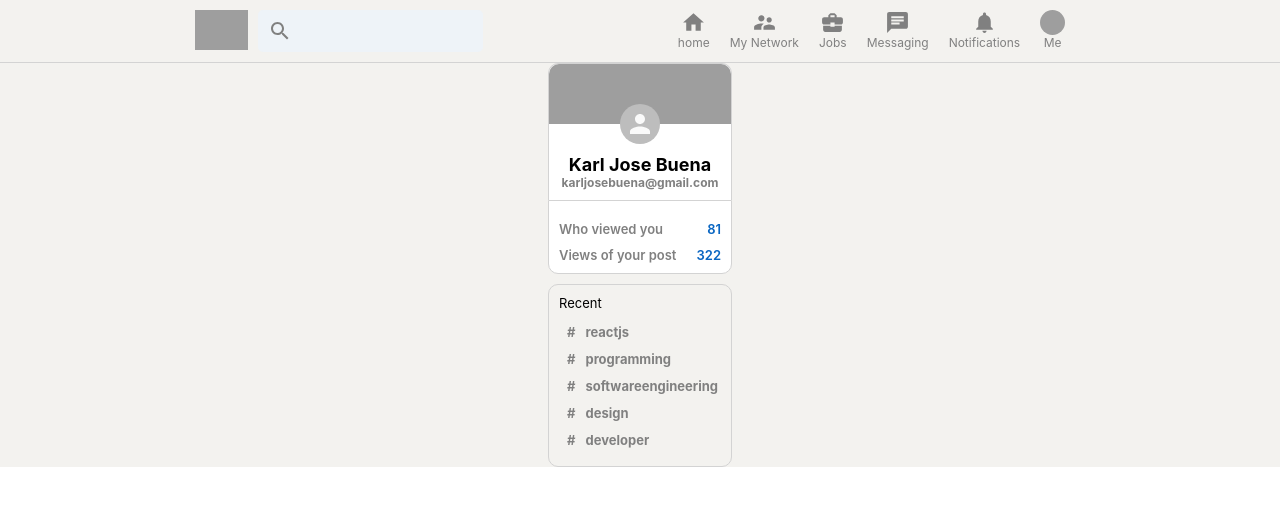
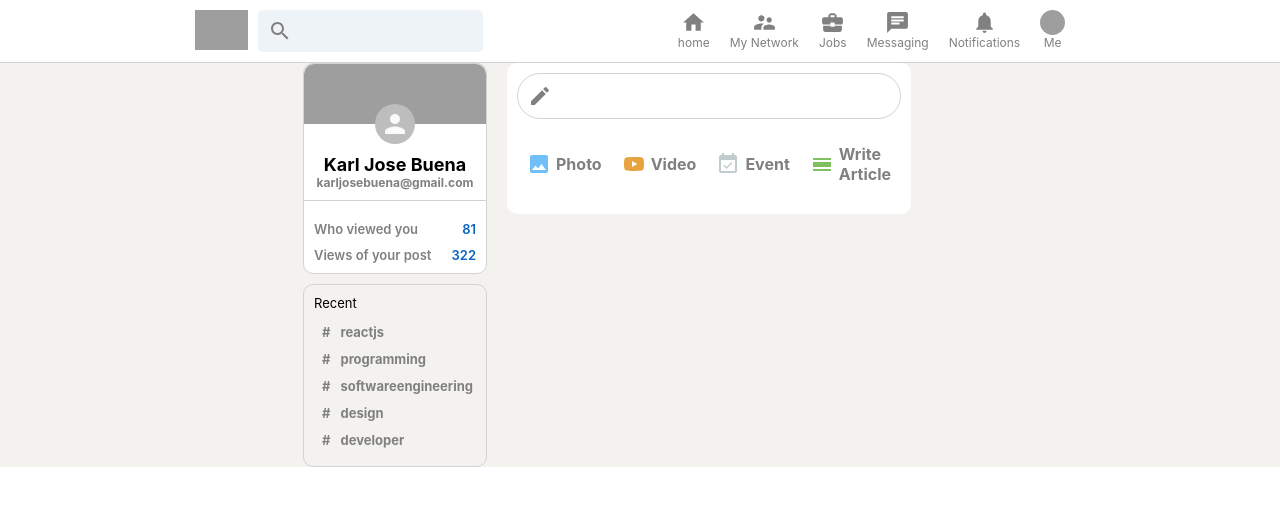
Before and after one commit to karljosebuena/linkedin-clone, a React (Create React App) app: page / in a window 1280 px wide. Shown: the top 506 px of the page. Built offline with nearby package versions, Linux system fonts and the light colour scheme; grey boxes are pictures that could not be loaded.

Commit message:
Feed input section completed

```diff
--- a/src/App.js
+++ b/src/App.js
@@ -1,5 +1,6 @@
 import React from 'react';
 import './App.css';
+import Feed from './Feed';
 import Header from './Header';
 import Sidebar from './Sidebar';
 
@@ -12,7 +13,7 @@
       {/* App Body */}
       <div className="app__body">
         <Sidebar />
-        {/* Feed */}
+        <Feed />
         {/* Widgets */}
       </div>
     </div>
--- /dev/null
+++ b/src/Feed.css
@@ -0,0 +1,41 @@
+.feed {
+  flex: 0.6;
+  margin: 0 20px;
+}
+
+.feed__inputContainer {
+  background-color: white;
+  padding: 10px 10px 20px 10px;
+  border-radius: 10px;
+  margin-bottom: 20px;
+}
+
+.feed__input {
+  display: flex;
+  border: 1px solid lightgray;
+  border-radius: 30px;
+  padding: 10px 15px 10px 10px;
+  color: gray;
+}
+
+.feed__input > form {
+  display: flex;
+  width: 100%;
+}
+
+.feed__input > form > input {
+  border: none;
+  flex: 1;
+  margin-left: 10px;
+  outline-width: 0;
+  font-weight: 600;
+}
+
+.feed__input > form > button {
+  display: none;
+}
+
+.feed__inputOptions {
+  display: flex;
+  justify-content: space-evenly;
+}
--- /dev/null
+++ b/src/Feed.js
@@ -0,0 +1,33 @@
+import React from 'react'
+import './Feed.css'
+import CreateIcon from '@material-ui/icons/Create';
+import InputOption from './InputOption';
+
+import PhotoIcon from '@material-ui/icons/Photo';
+import YouTubeIcon from '@material-ui/icons/YouTube';
+import EventAvailableIcon from '@material-ui/icons/EventAvailable';
+import CalendarViewDayIcon from '@material-ui/icons/CalendarViewDay';
+
+function Feed() {
+  return (
+    <div className='feed'>
+      <div className="feed__inputContainer">
+        <div className="feed__input">
+          <CreateIcon />
+          <form>
+            <input type="text"/>
+            <button type="submit">Send</button>
+          </form>
+        </div>
+        <div className="feed__inputOptions">
+          <InputOption Icon={PhotoIcon} title='Photo' color='#70BFF9'/>
+          <InputOption Icon={YouTubeIcon} title='Video' color='#E7A33E'/>
+          <InputOption Icon={EventAvailableIcon} title='Event' color='#C0CBCD'/>
+          <InputOption Icon={CalendarViewDayIcon} title='Write Article' color='#7FC15E'/>
+        </div>
+      </div>
+    </div>
+  )
+}
+
+export default Feed
--- a/src/Header.css
+++ b/src/Header.css
@@ -2,6 +2,7 @@
     position: sticky;
     top: 0;
     display: flex;
+    background-color: white;
     justify-content: space-evenly;
     border-bottom: 0.1px solid lightgray;
     padding-top: 10px;
--- /dev/null
+++ b/src/InputOption.css
@@ -0,0 +1,17 @@
+.inputOption {
+  display: flex;
+  align-items: center;
+  margin-top: 15px;
+  color: gray;
+  padding: 10px;
+  cursor: pointer;
+}
+
+.inputOption:hover {
+  background-color: whitesmoke;
+  border-radius: 10px;
+}
+
+.inputOption > h4 {
+  margin-left: 5px;
+}
--- /dev/null
+++ b/src/InputOption.js
@@ -0,0 +1,13 @@
+import React from 'react'
+import './InputOption.css'
+
+function InputOption({ Icon, title, color }) {
+  return (
+    <div className="inputOption">
+      <Icon style={{color: color}} />
+      <h4>{title}</h4>
+    </div>
+  )
+}
+
+export default InputOption
```
